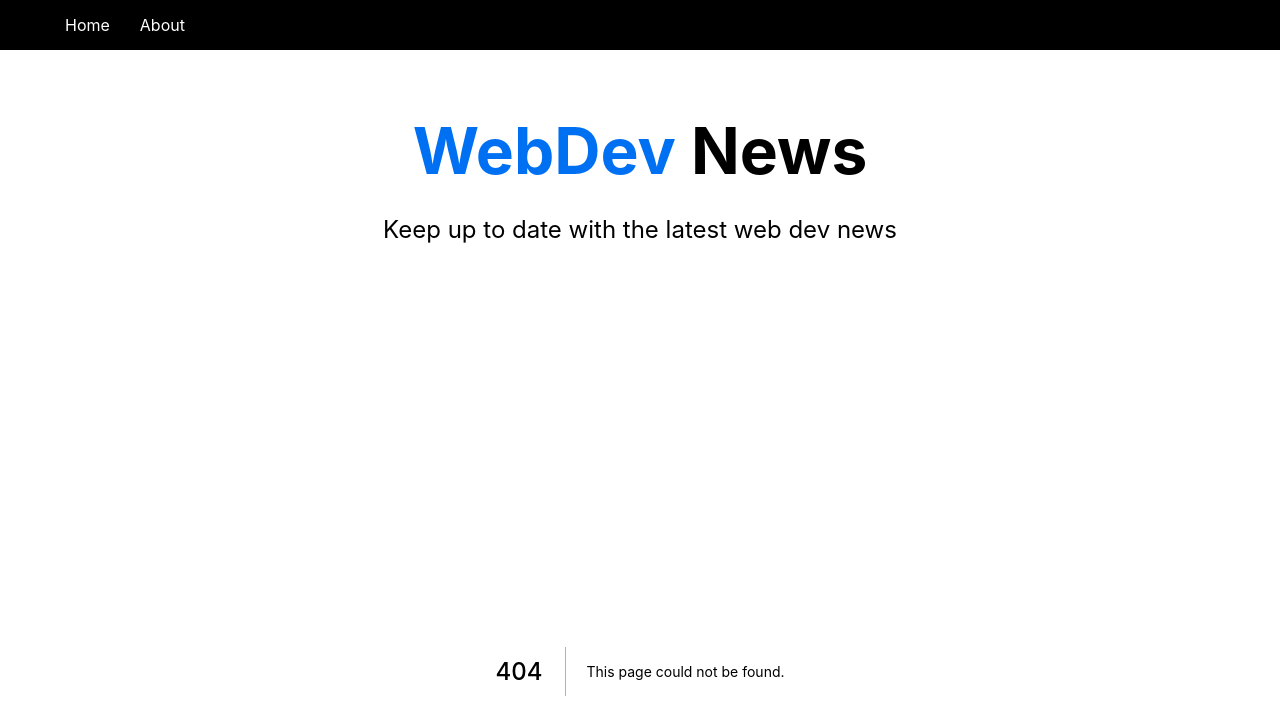
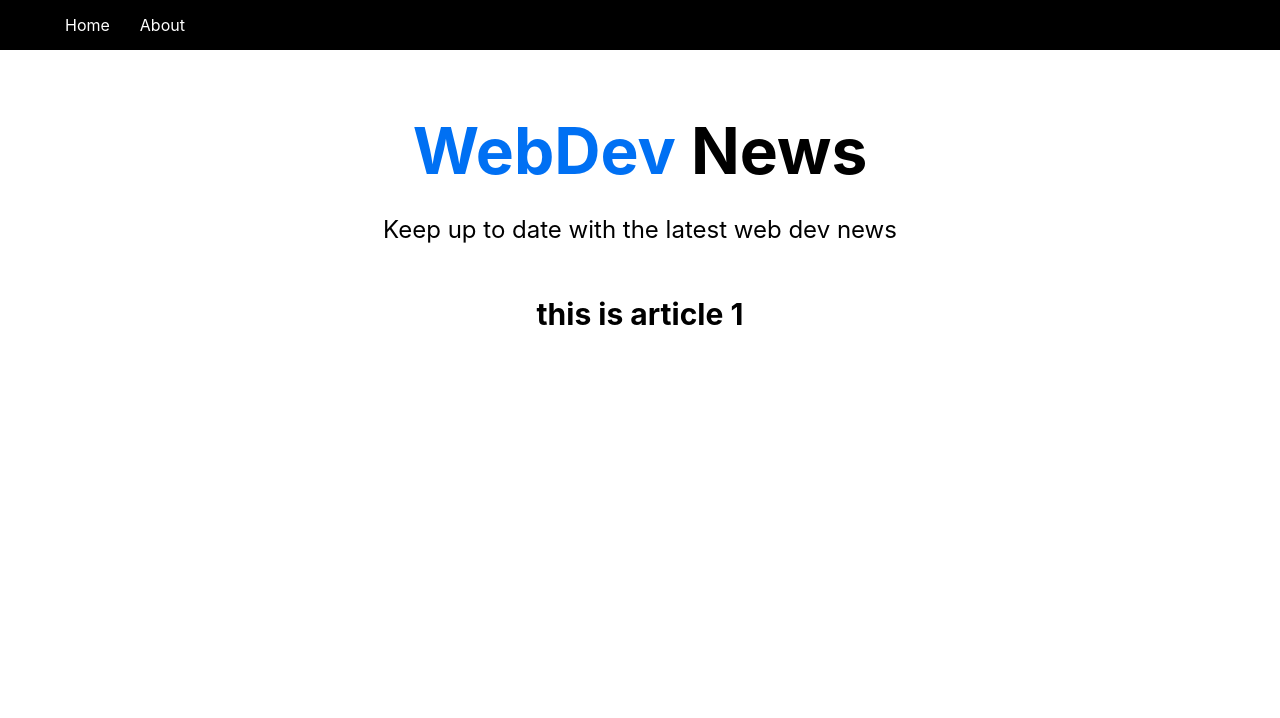
Before and after one commit to Rasujon3/next-crash-course, a Next.js app: page /article/1 in a window 1280 px wide. Before the commit this address had no page. Shown: the top 718 px of the page. Built offline with nearby package versions, Linux system fonts and the light colour scheme.

Commit message:
nested routing

```diff
--- /dev/null
+++ b/pages/article/[id]/index.js
@@ -0,0 +1,14 @@
+import React from "react";
+import { useRouter } from "next/router";
+
+const article = () => {
+  const router = useRouter();
+  const { id } = router.query;
+  return (
+    <div>
+      <h2>this is article {id}</h2>
+    </div>
+  );
+};
+
+export default article;
```
